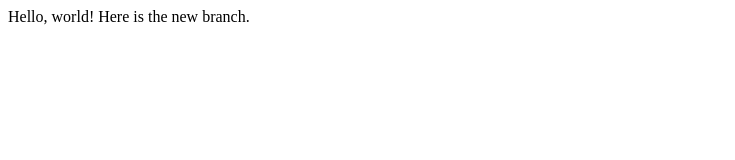
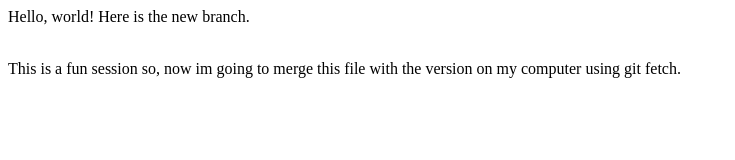
Before and after one commit to HimanshiMetta/edxLecture1, a plain HTML site: page index.html in a window 1280 px wide. Shown: the whole page, without its empty margins (0-735 px from the left). Drawn offline with Linux system fonts and the light colour scheme.

Commit message:
Update index.html

```diff
--- a/index.html
+++ b/index.html
@@ -5,5 +5,10 @@
     <body>
         Hello, world!
         Here is the new branch.
+        <br>
+        <br>
+        <p>
+        This is a fun session so, now im going to merge this file with the version on my computer using git fetch.
+        </p
     </body>
 </html>
```
